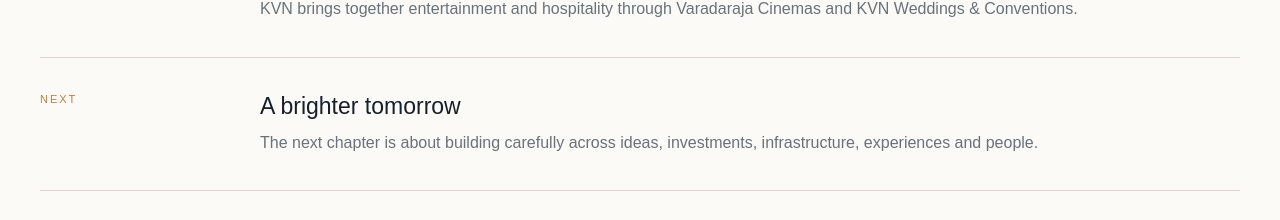
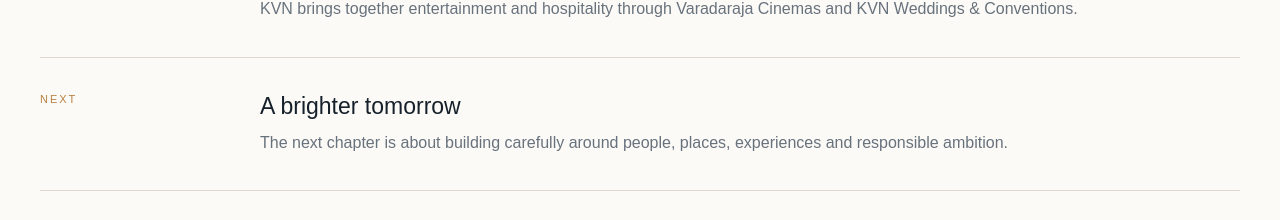
Before and after one commit to gearsganesh/KVNhub, a Next.js app: page / in a window 1280 px wide. Shown: the part 3931-4151 px from the top of the page. Built offline with nearby package versions, Linux system fonts and the light colour scheme.

Commit message:
Remove investment references from KVN content

```diff
--- a/data/site.ts
+++ b/data/site.ts
@@ -8,13 +8,7 @@ export const values=[
 ["02","Sustainable Growth","We favour durable businesses, thoughtful expansion and decisions that create value beyond the next quarter."],
 ["03","Meaningful Experiences","Places and services matter most when they become part of people's memories and everyday lives."],
 ["04","A Brighter Tomorrow","We keep building forward, combining experience with new ideas, better systems and responsible ambition."]];
-export const capabilities=[
-["Ideas","Identify opportunities where KVN can create a differentiated customer proposition."],
-["Investments","Build and support businesses with a long-term view of value, quality and resilience."],
-["Infrastructure","Develop the places, systems and operating foundations that allow experiences to scale."],
-["Experiences","Turn destinations into brands people remember, return to and recommend."],
-["People","Bring together capable teams, partners and communities around a shared standard."]];
 export const milestones=[
 ["1979","A legacy begins","The Varadaraja cinema journey takes root in Chennai, establishing a long-running connection with audiences."],
 ["TODAY","A focused portfolio","KVN brings together entertainment and hospitality through Varadaraja Cinemas and KVN Weddings & Conventions."],
-["NEXT","A brighter tomorrow","The next chapter is about building carefully across ideas, investments, infrastructure, experiences and people."]];
+["NEXT","A brighter tomorrow","The next chapter is about building carefully around people, places, experiences and responsible ambition."]];
```
